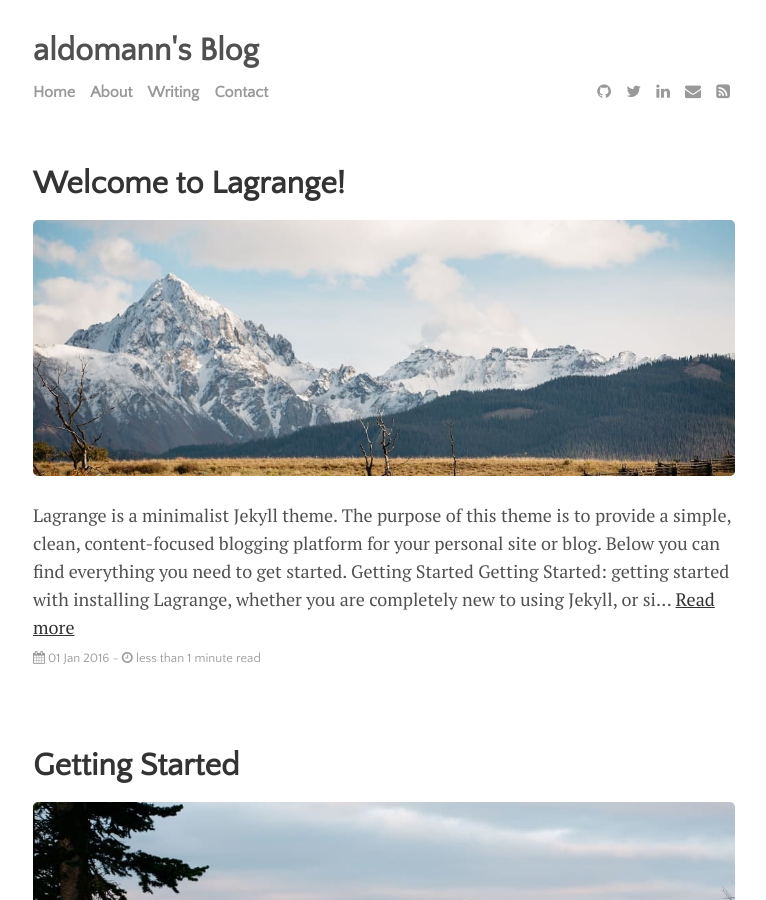
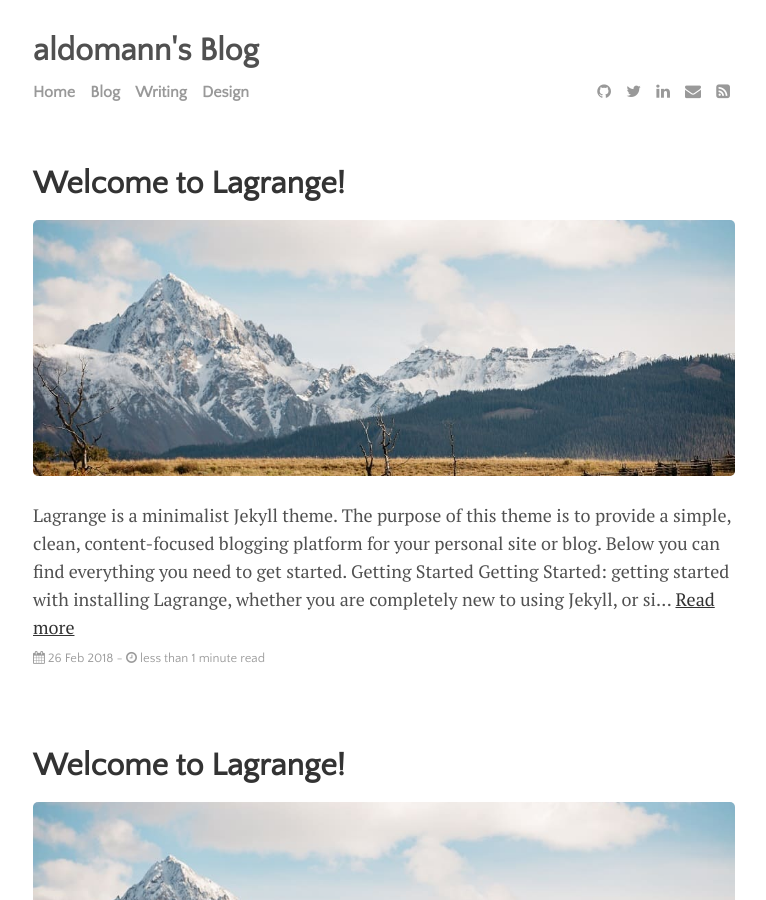
Before and after one commit to aldomann/blog-website, a Jekyll site: the page built from index.html, in a window 1280 px wide and 900 px high. Shown: the whole window, without its empty margins (256-1022 px from the left). Built offline with Jekyll 4.4.1, drawn with Linux system fonts in a browser that asks for light colours; the list of posts is cut into pages by our own code.

```diff
--- a/_includes/menu.html
+++ b/_includes/menu.html
@@ -1,6 +1,5 @@
 <div class="menu">
   <nav class="menu-content">
-    <a href="../">Home</a>
     {% for item in site.data.settings.menu %}
       <a href="{{ site.github.url }}/{{ item.path }}/{{ item.url }}">{{ item.name }}</a>
     {% endfor %}
--- /dev/null
+++ b/_posts/2018-02-26-test.md
@@ -0,0 +1,22 @@
+---
+layout: post
+title: "Welcome to Lagrange!"
+author: "Paul Le"
+categories: design
+tags: [documentation,sample]
+image: mountains.jpg
+---
+
+Lagrange is a minimalist Jekyll theme. The purpose of this theme is to provide a simple, clean, content-focused blogging platform for your personal site or blog. Below you can find everything you need to get started.
+
+### Getting Started
+
+[Getting Started]({{ site.github.url }}{% post_url 2015-10-10-getting-started %}): getting started with installing Lagrange, whether you are completely new to using Jekyll, or simply just migrating to a new Jekyll theme.
+
+### Example Content
+
+[Text and Formatting]({{ site.github.url }}{% post_url 2014-01-01-text-formatting-examples %})
+
+### Questions?
+
+This theme is completely free and open source software. You may use it however you want, as it is distributed under the [MIT License](http://choosealicense.com/licenses/mit/). If you are having any problems, any questions or suggestions, feel free to [tweet at me](https://twitter.com/intent/tweet?text=My%question%about%Lagrange%is:%&amp;via=paululele), or [file a GitHub issue](https://github.com/lenpaul/lagrange/issues/new).
```
Also changed, not shown: _data/settings.yml (+5 -2 lines), menu/design.md (added, +24 -0 lines).
